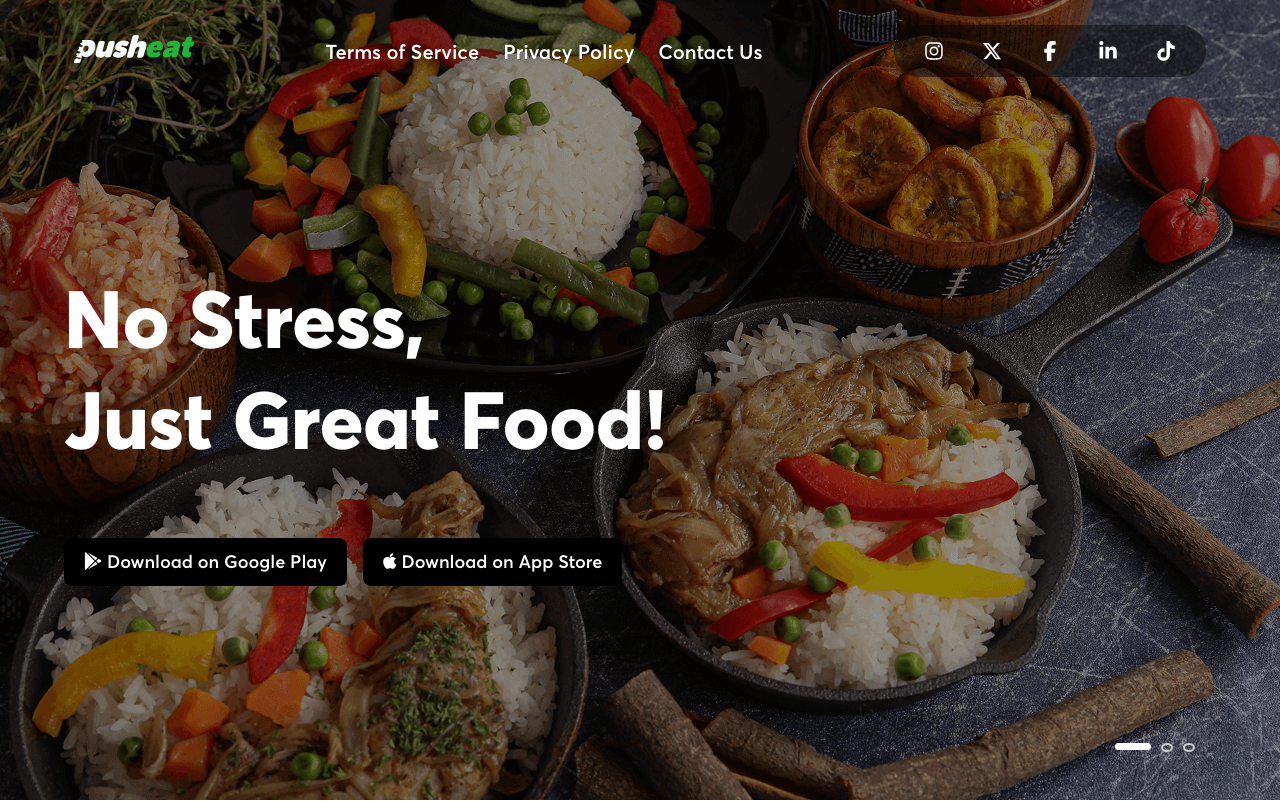
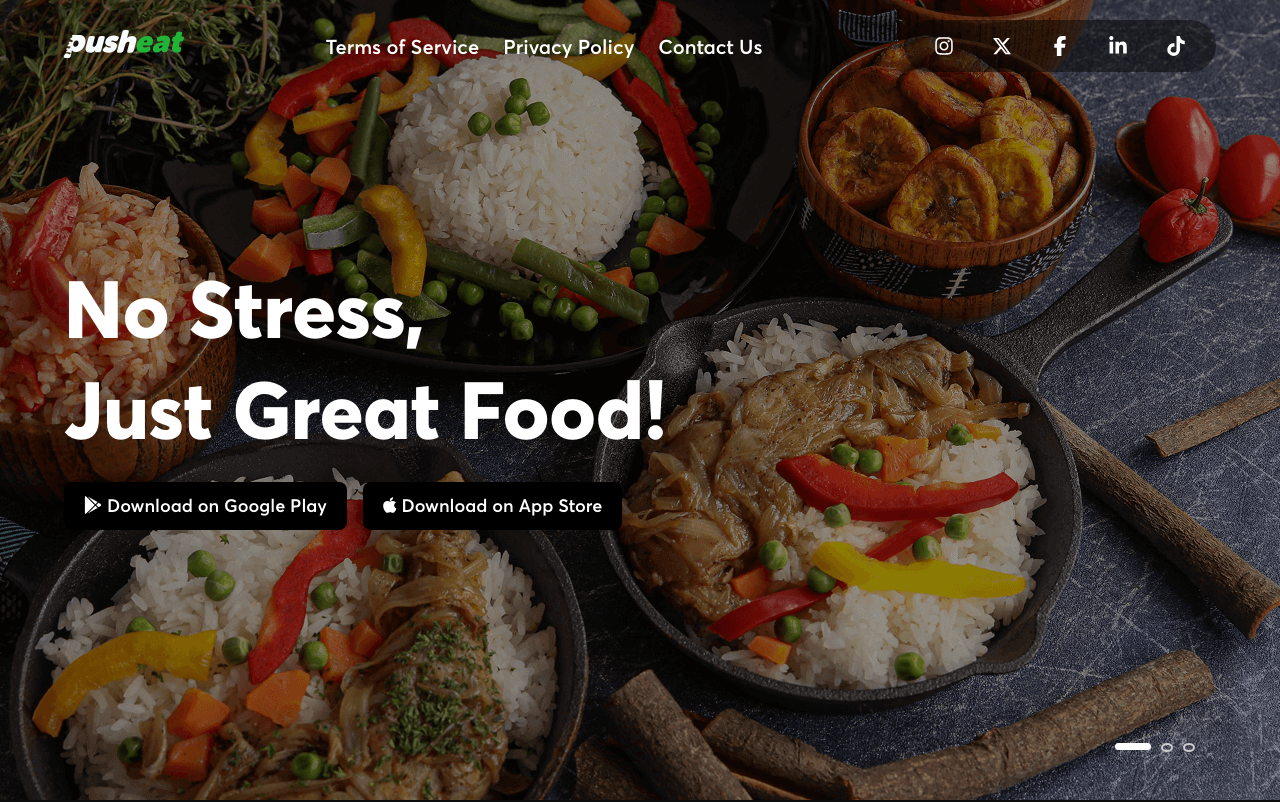
Before and after one commit to Push-Eat/Push-Eat-Landing-Page, a React (Create React App) app: page / in a window 1280 px wide. Shown: the top 802 px of the page. Built offline with nearby package versions, Linux system fonts and the light colour scheme.

Commit message:
home router

```diff
--- a/src/App.js
+++ b/src/App.js
@@ -8,7 +8,14 @@ import ContactUs from "./components/pages/ContactUs";
 function App() {
   return (
     <Routes>
-      <Route path="/" element={<Home />} />
+      <Route
+        path="/"
+        element={
+          <Layout>
+            <Home />
+          </Layout>
+        }
+      />
       <Route
         path="/privacy"
         element={
--- a/src/components/Home.js
+++ b/src/components/Home.js
@@ -66,9 +66,9 @@ function Home() {
           ))}
         </div>
 
-        <div className={Styles.navbar}>
+        {/* <div className={Styles.navbar}>
           <Navbar />
-        </div>
+        </div> */}
 
         <div className={Styles.home_content}>
           <div className={Styles.content}>
--- a/src/components/Navbar.module.css
+++ b/src/components/Navbar.module.css
@@ -1,13 +1,25 @@
+* {
+  margin: 0;
+  padding: 0;
+}
 .navbar_content {
-  max-width: 90%;
-  margin: auto;
+  position: absolute; /* make it float */
+  top: 0;
+  left: 0;
+  width: 100%;
+  z-index: 1000; /* make sure it sits above everything */
+  max-width: 100%; /* remove the 90% width you had before */
+  padding-top: 20px; /* optional: add some spacing */
 }
+
 
 .navbar {
   display: flex;
   justify-content: space-between;
   align-items: center;
   margin: 5px 10px;
+  max-width: 90%;
+  margin: auto;
 }
 
 .logo_img {
--- a/src/components/UI/Layout.js
+++ b/src/components/UI/Layout.js
@@ -1,4 +1,5 @@
 import React from "react";
+import Navbar from "../Navbar";
 import Footer from "../Footer";
 
 const Layout = ({ children }) => {
@@ -6,6 +7,7 @@ const Layout = ({ children }) => {
     <div
       style={{ display: "flex", flexDirection: "column", minHeight: "100vh" }}
     >
+      <Navbar />
       <main style={{ flex: 1 }}>{children}</main>
       <Footer />
     </div>
```
